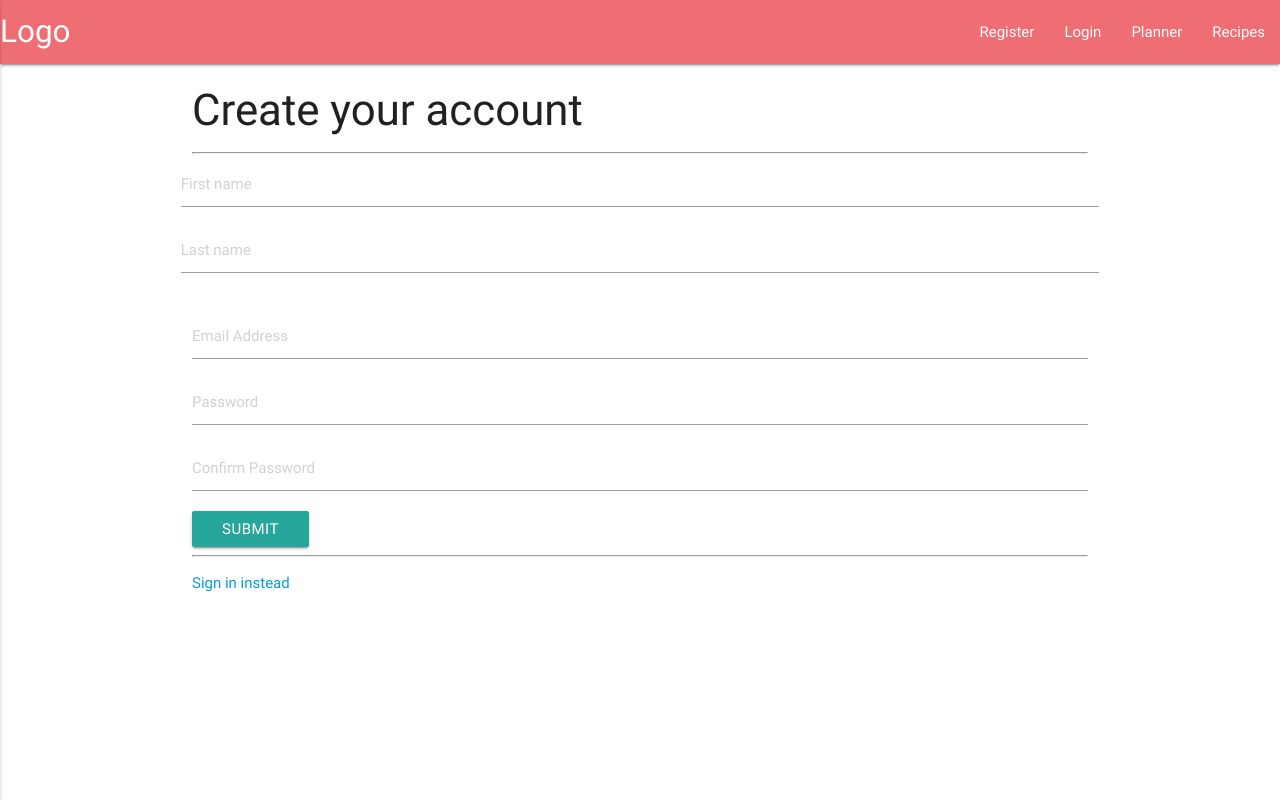
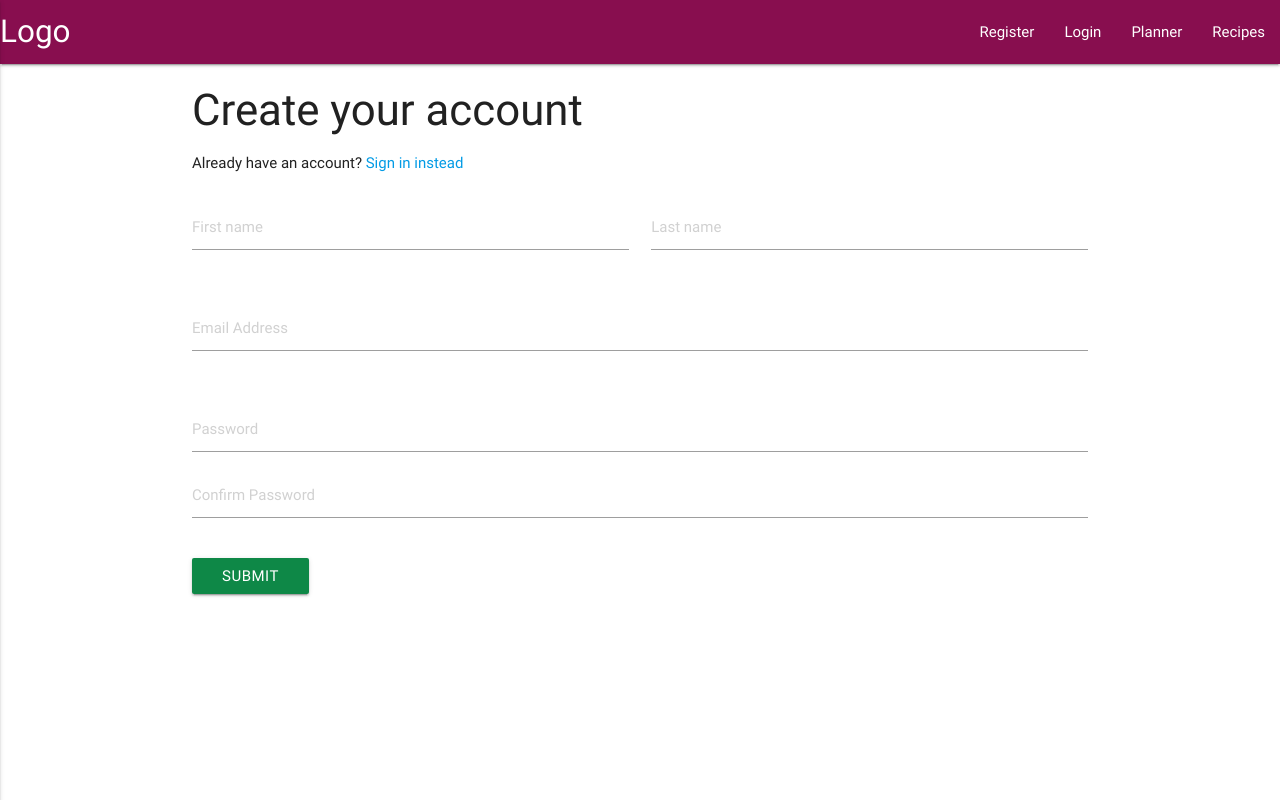
Before and after one commit to Alicja-Malinowska/Meal_Planner, a Flask app: page /registration in a window 1280 px wide. Run offline with Flask 2, Linux system fonts and the light colour scheme; some libraries are stand-ins or nearby versions.

Commit message:
style changes to navbar and registration form

```diff
--- /dev/null
+++ b/static/css/style.css
@@ -0,0 +1,3 @@
+.btn {
+    background-color: #0e8847;
+}
--- a/templates/components/nav.html
+++ b/templates/components/nav.html
@@ -1,4 +1,4 @@
-<nav>
+<nav class="pink darken-4">
     <div class="nav-wrapper">
       <a href="{{ url_for('home') }}" class="brand-logo">Logo</a>
       <a href="#" data-activates="mobile-demo" class="button-collapse"><i class="material-icons">menu</i></a>
--- a/templates/home.html
+++ b/templates/home.html
@@ -1,9 +1,10 @@
 {% extends "layout/index.html" %}
 {% block content %}
 
+{% include 'components/flash.html'%}
 {% if current_user.is_authenticated %}
   Hi {{ current_user.first_name}}!
-  {% include 'components/flash.html'%}
+
 {% else %}
    This app is awesome!
 {% endif %}
--- a/templates/layout/index.html
+++ b/templates/layout/index.html
@@ -7,6 +7,7 @@
 
 <link href="https://fonts.googleapis.com/icon?family=Material+Icons" rel="stylesheet">
 <link rel="stylesheet" href="https://cdnjs.cloudflare.com/ajax/libs/materialize/0.100.2/css/materialize.min.css">
+<link rel="stylesheet" href="/static/css/style.css">
 <title>Title</title>
 </head>
 <body>
--- a/templates/login.html
+++ b/templates/login.html
@@ -3,7 +3,7 @@
 {% block content %}
 <div class="container">
   <h3>Log into your account</h3>
-  <hr>
+  {% include 'components/flash.html'%}
 
 
   <form action="" method="post" class="form" role="form">
--- a/templates/registration.html
+++ b/templates/registration.html
@@ -2,32 +2,38 @@
 {% block content %}
 <div class="container">
   <h3>Create your account</h3>
-  <hr>
-
-  <form action="" method="post" class="form" role="form">
+  <p>Already have an account? <a href="{{ url_for('login') }}">Sign in instead</a></p>
+  {% include 'components/flash.html'%}
+  <form action="" method="post" class="col s12" role="form">
     {{ form.csrf_token() }}
 
     <div class="row">
-      <div class="form-group col-md-6">
-        {{ form.first_name(class='form-control', placeholder='First name') }}
+      <div class="input-field col s12 m6">
+        {{ form.first_name(class='validate', placeholder='First name') }}
       </div>
-      <div class="form-group col-md-6">
-        {{ form.last_name(class='form-control', placeholder='Last name') }}
+
+      <div class="input-field col s12 m6">
+        {{ form.last_name(class='validate', placeholder='Last name') }}
       </div>
     </div>
-
-    <div class="form-group">
-      {{ form.email_address(type='email', class='form-control', placeholder='Email Address') }}
+    <div class="row">
+    <div class="input-field col s12">
+      {{ form.email_address(type='email', class='validate', placeholder='Email Address') }}
+    </div>
+    </div>
+    <div class="row">
+    <div class="input-field col s12">
+      {{ form.password(type='password', placeholder='Password') }}
+      {{ form.confirm(type='password', placeholder='Confirm Password') }}
+      {% if form.password.errors %}
+        <ul class="errors">{% for error in form.password.errors %}<li>{{ error }}</li>{% endfor %}</ul>
+    {% endif %}
     </div>
 
-    <div class="form-group">
-      {{ form.password(type='password', class='form-control', placeholder='Password') }}
-      {{ form.confirm(type='password', class='form-control', placeholder='Confirm Password') }}
-    </div>
+  </div>
+    <button type="submit" class="waves-effect waves-light btn">Submit</button>
+  </form>
 
-    <button type="submit" class="btn btn-primary">Submit</button>
-  </form>
-  <hr>
-  <p><a href="{{ url_for('login') }}">Sign in instead</a></p>
+
 </div>
 {% endblock %}
```
Also changed, not shown: templates/edit-recipe.html (+8 -4 lines).
